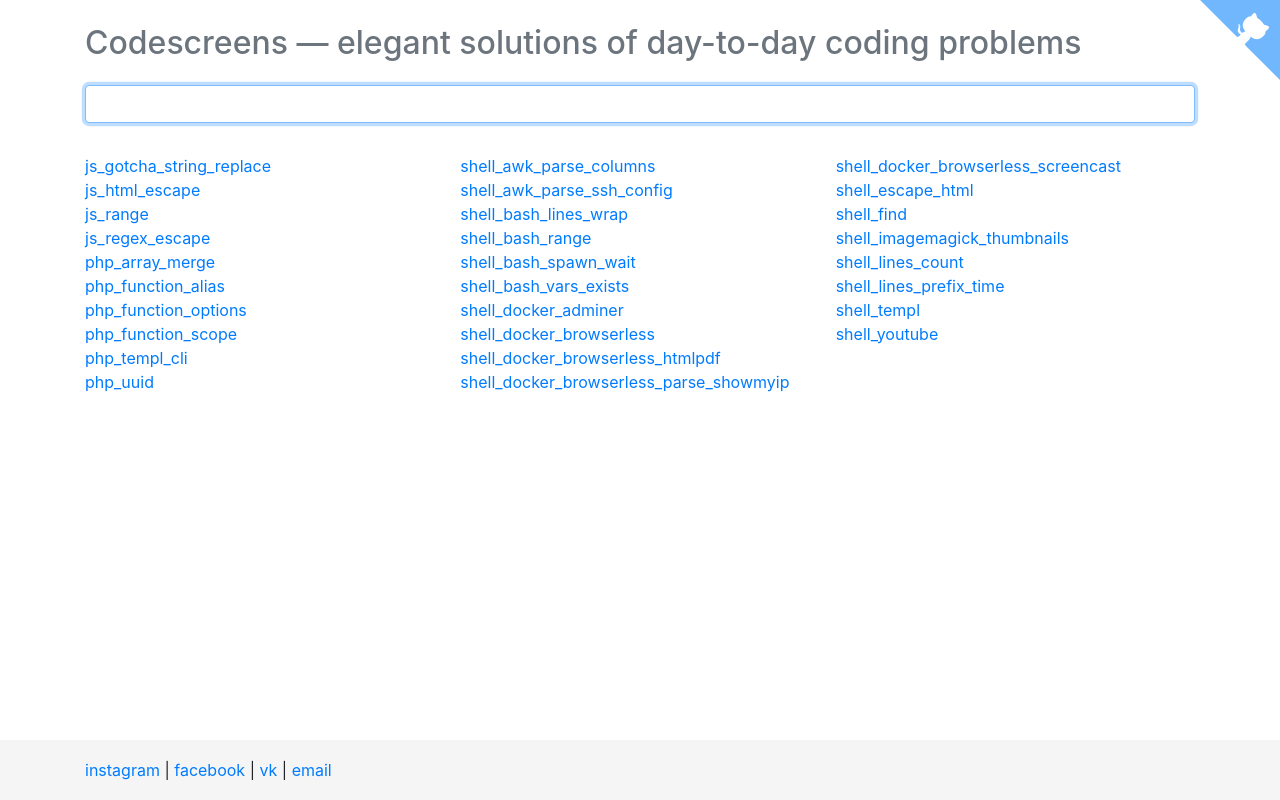
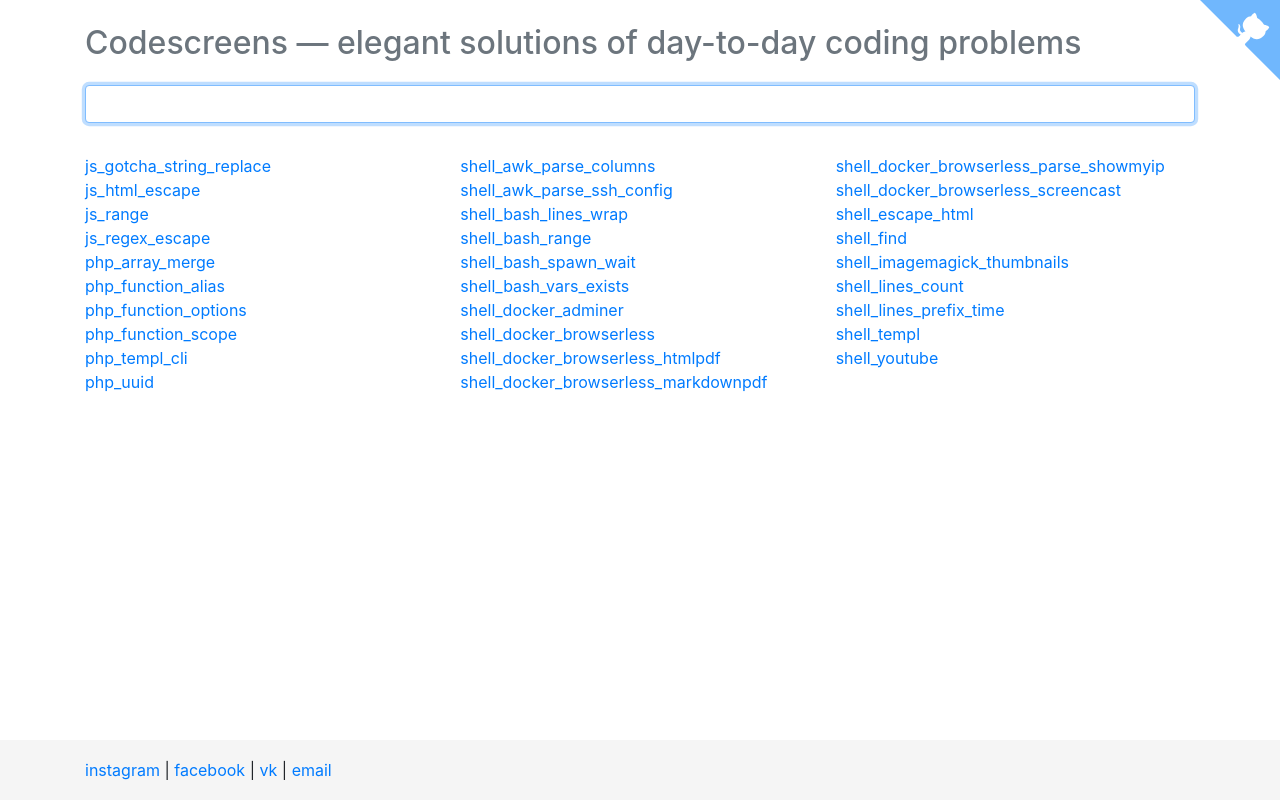
Before and after one commit to vbarbarosh/codescreens, a plain HTML site: page docs/index.html in a window 1280 px wide. Drawn offline with nearby package versions, Linux system fonts and the light colour scheme.

Commit message:
add shell_docker_browserless_markdownpdf

```diff
--- a/docs/index.html
+++ b/docs/index.html
@@ -133,6 +133,7 @@ body {
                 {name: 'shell_docker_adminer', gist_url: 'https://gist.github.com/f07a7a1529fa37a78878a0db193ca91c'},
                 {name: 'shell_docker_browserless', gist_url: 'https://git.io/fjLsL'},
                 {name: 'shell_docker_browserless_htmlpdf', gist_url: 'https://git.io/fjLwp'},
+                {name: 'shell_docker_browserless_markdownpdf', gist_url: 'https://git.io/fjOme'},
                 {name: 'shell_docker_browserless_parse_showmyip', gist_url: 'https://git.io/fjYSw'},
                 {name: 'shell_docker_browserless_screencast', gist_url: 'https://git.io/fjY01'},
                 {name: 'shell_escape_html', gist_url: 'https://git.io/fjqM6'},
```
Also changed, not shown: img/shell_docker_browserless_markdownpdf.png (added), 1 other file.
